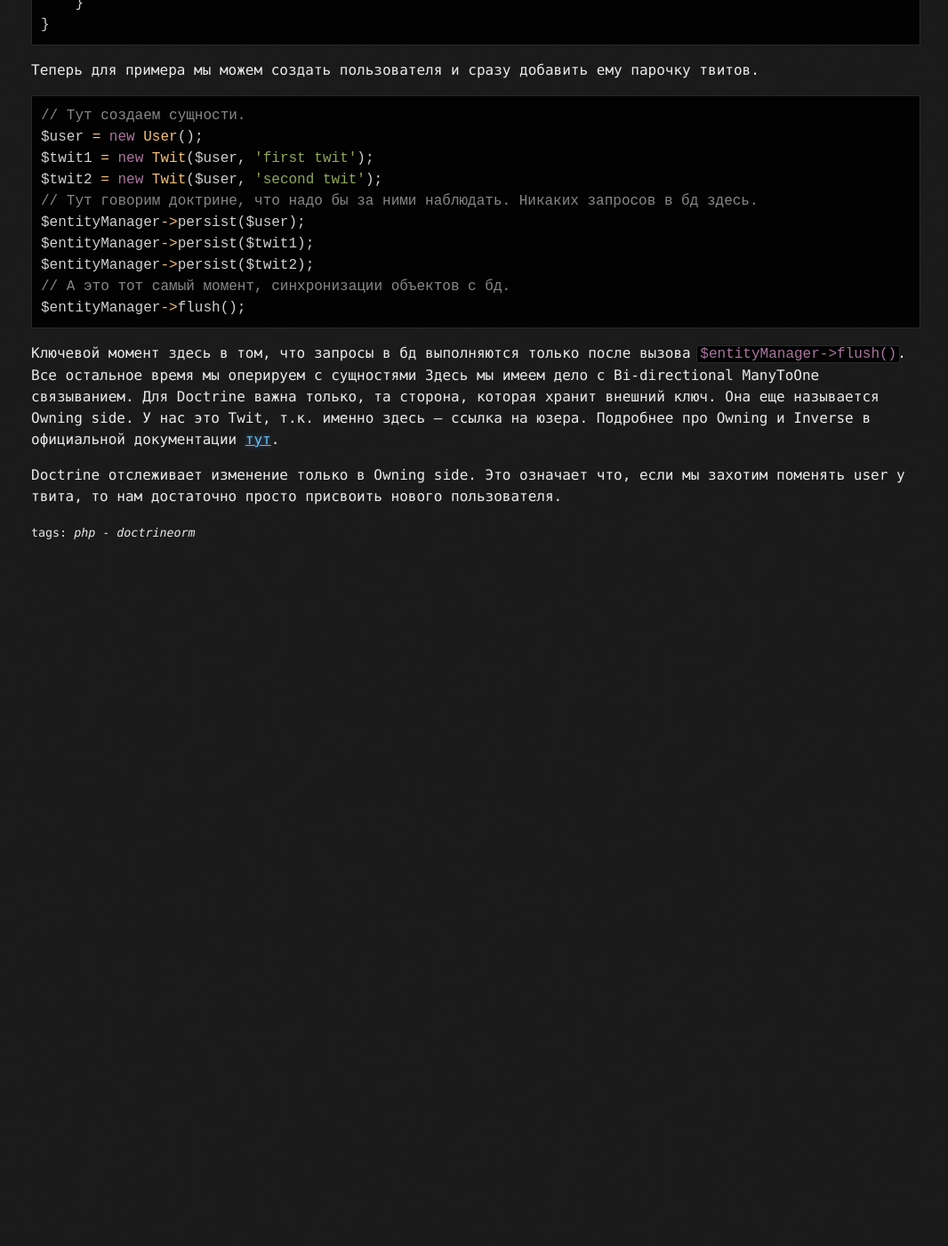
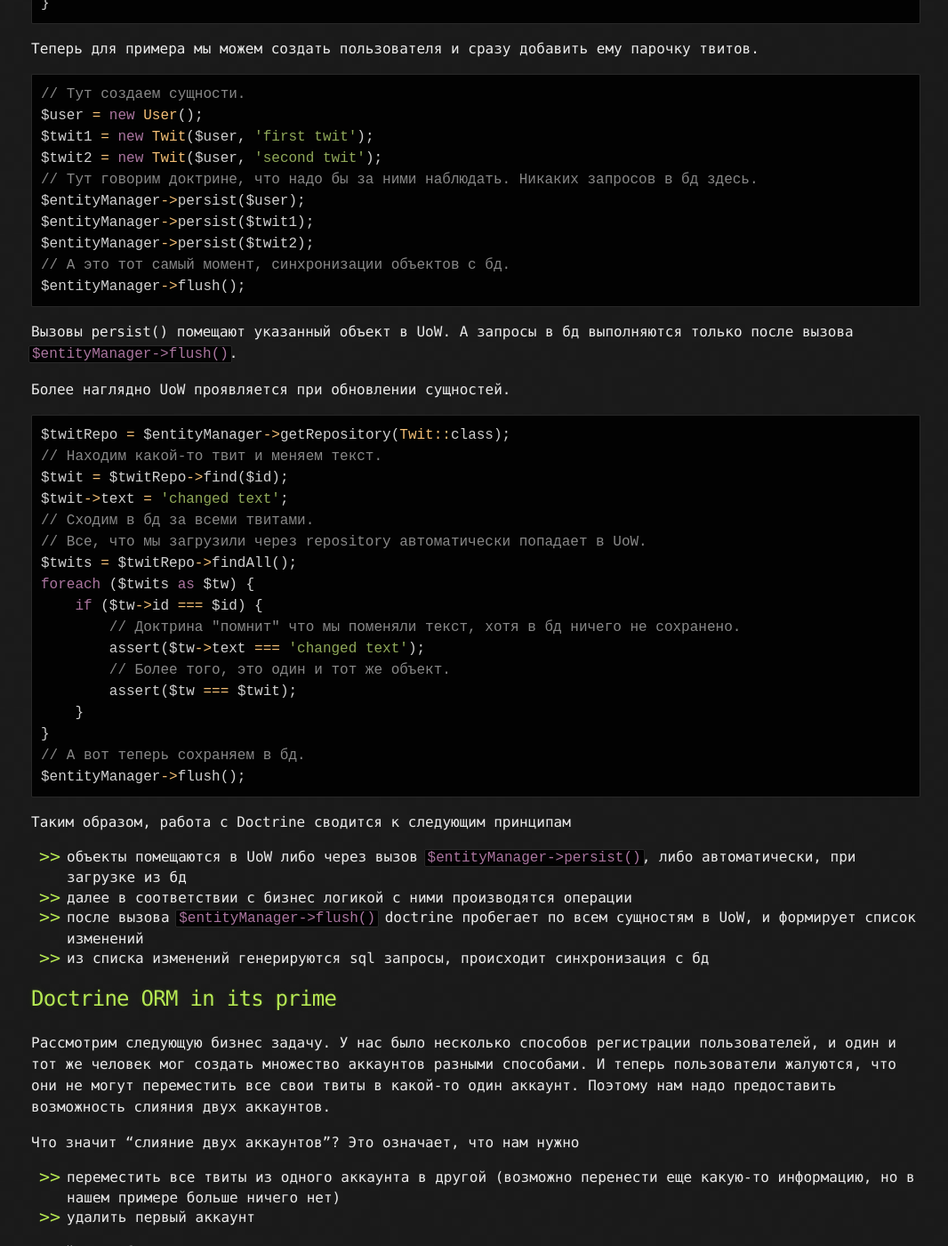
Before and after one commit to Feolius/feolius.github.io, a Jekyll site: the page built from _posts/2025-09-06-doctrine-breaks-architecture-ru.markdown, in a window 1280 px wide and 1400 px high, scrolled down 1865 px. Shown: the whole window at 89% size, without its empty margins (105-1171 px from the left). Built offline with Jekyll 4.4.1, drawn with Linux system fonts in a browser that asks for light colours; comment, search, counter and statistics services are not loaded; before the commit the page ends 2495 px from its top, so only the background shows below that; some of the changed text lies outside the part shown.

Commit message:
work in progress

````diff
--- a/_posts/2025-09-06-doctrine-breaks-architecture-ru.markdown
+++ b/_posts/2025-09-06-doctrine-breaks-architecture-ru.markdown
@@ -18,7 +18,7 @@ tags: "php doctrineorm"
 
 В основе подхода с Data Mappers лежит идея явного разделения слоя бизнес логики и персистентного слоя. Предполагается,
 что вы работаете с сущностями, не задумываясь о том, когда и где они будут синхронизированы с базой. Такой подход часто
-совмещают с паттерном Unit of Work. Он позволяет выделить скоуп объектов в рамках бизнес-транзакции, который можно
+совмещают с паттерном Unit of Work (UoW). Он позволяет выделить скоуп объектов в рамках бизнес-транзакции, который можно
 синхронизировать с базой в конце этой транзакции.
 
 Так это должно работать. По крайней мере, по задумке. По этой же задумке Data Mappers справляются с
@@ -63,7 +63,6 @@ class Twit
     #[ORM\ManyToOne(targetEntity: User::class, inversedBy: 'twits')]
     public User $user;
 
-
     public function __construct(User $user, string $text)
     {
         $this->user = $user;
@@ -84,8 +83,45 @@ $entityManager->persist($twit2);
 // А это тот самый момент, синхронизации объектов с бд.
 $entityManager->flush();
 ```
-Ключевой момент здесь в том, что запросы в бд выполняются только после вызова `$entityManager->flush()`. Все остальное
-время мы оперируем с сущностями
+Вызовы persist() помещают указанный объект в UoW. А запросы в бд выполняются только после вызова `$entityManager->flush()`.
+
+Более наглядно UoW проявляется при обновлении сущностей.
+```php
+$twitRepo = $entityManager->getRepository(Twit::class);
+// Находим какой-то твит и меняем текст.
+$twit = $twitRepo->find($id);
+$twit->text = 'changed text';
+// Сходим в бд за всеми твитами.
+// Все, что мы загрузили через repository автоматически попадает в UoW.
+$twits = $twitRepo->findAll();
+foreach ($twits as $tw) {
+    if ($tw->id === $id) {
+        // Доктрина "помнит" что мы поменяли текст, хотя в бд ничего не сохранено.
+        assert($tw->text === 'changed text');
+        // Более того, это один и тот же объект.
+        assert($tw === $twit);
+    }
+}
+// А вот теперь сохраняем в бд.
+$entityManager->flush();
+```
+Таким образом, работа с Doctrine сводится к следующим принципам
+* объекты помещаются в UoW либо через вызов `$entityManager->persist()`, либо автоматически, при загрузке из бд
+* далее в соответствии с бизнес логикой с ними производятся операции
+* после вызова `$entityManager->flush()` doctrine пробегает по всем сущностям в UoW, и формирует список изменений
+* из списка изменений генерируются sql запросы, происходит синхронизация с бд
+
+## Doctrine ORM in its prime
+Рассмотрим следующую бизнес задачу. У нас было несколько способов регистрации пользователей, и один и тот же человек
+мог создать множество аккаунтов разными способами. И теперь пользователи жалуются, что они не могут переместить все
+свои твиты в какой-то один аккаунт. Поэтому нам надо предоставить возможность слияния двух аккаунтов.
+
+Что значит "слияние двух аккаунтов"? Это означает, что нам нужно
+* переместить все твиты из одного аккаунта в другой (возможно перенести еще какую-то информацию, но в нашем примере больше ничего нет)
+* удалить первый аккаунт
+
+Давайте разбираться последовательно с каждым из этих пунктов.
+
 Здесь мы имеем дело с Bi-directional ManyToOne связыванием. Для Doctrine важна только, та
 сторона, которая хранит внешний ключ. Она еще называется Owning side. У нас это Twit, т.к. именно здесь -- ссылка на юзера.
 Подробнее про Owning и Inverse в официальной документации [тут](https://www.doctrine-project.org/projects/doctrine-orm/en/3.5/reference/unitofwork-associations.html).
````
